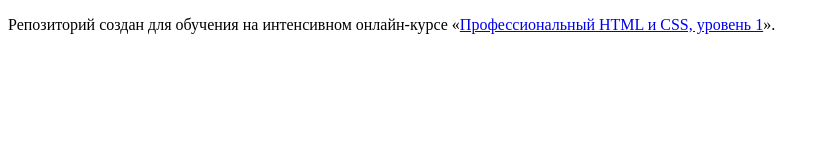
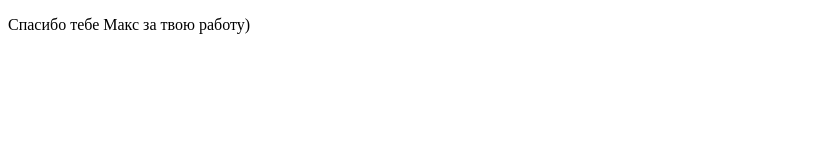
Before and after one commit to mmg-studio/barbersop-1, a plain HTML site: page index.html in a window 1280 px wide. Shown: the whole page, without its empty margins (0-825 px from the left). Drawn offline with Linux system fonts and the light colour scheme.

Commit message:
Update index.html

```diff
--- a/index.html
+++ b/index.html
@@ -6,7 +6,7 @@
   </head>
   <body>
 
-    <p>Репозиторий создан для обучения на интенсивном онлайн‑курсе «<a href="https://htmlacademy.ru/intensive/htmlcss">Профессиональный HTML и CSS, уровень 1</a>».</p>
+    <p>Спасибо тебе Макс за твою работу)</p>
 
   </body>
 </html>
```
